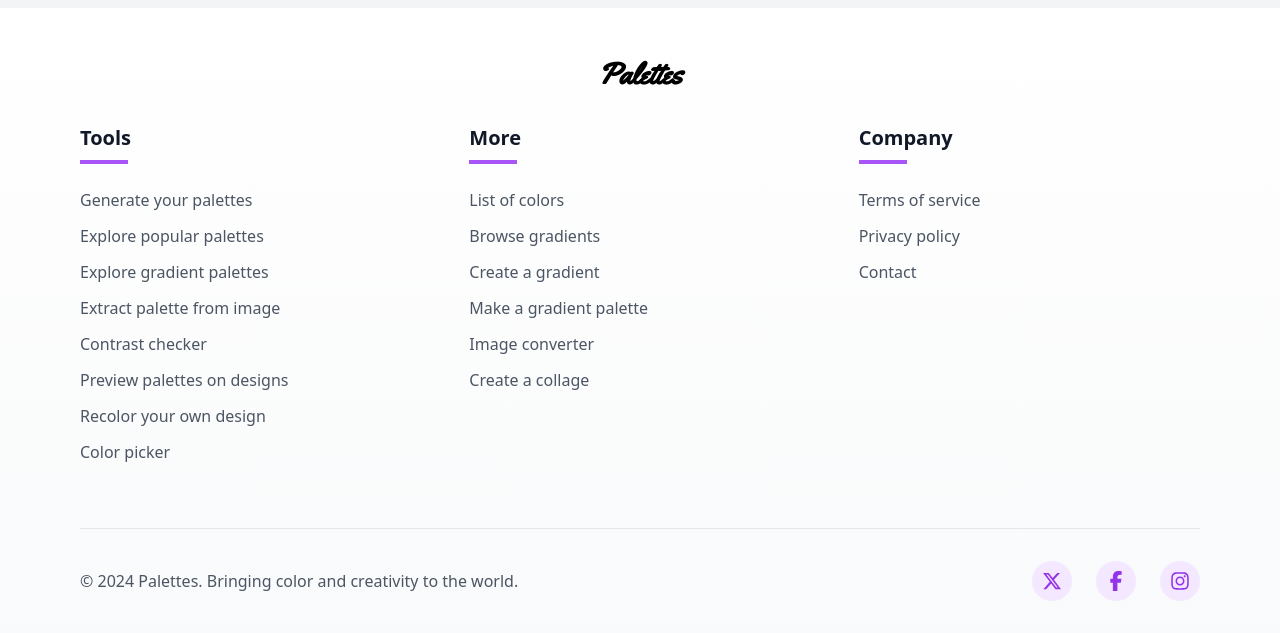
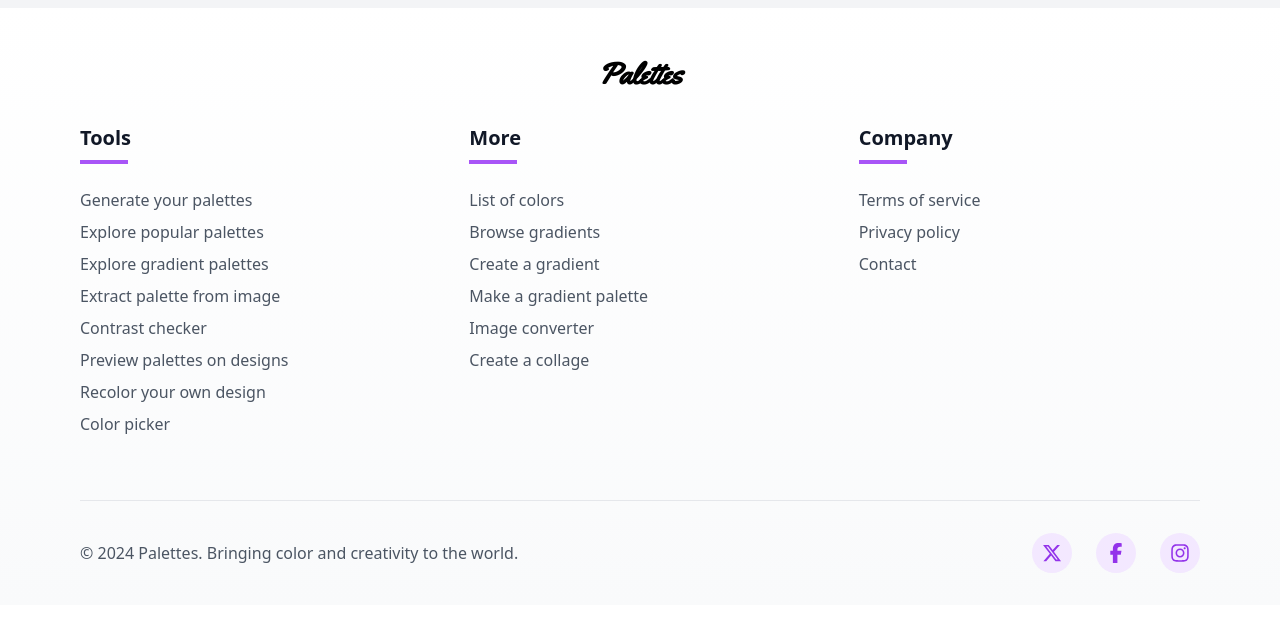
Before and after one commit to Anky9972/colorpalette, a React (Create React App) app: page /reset-password/1 in a window 1280 px wide. Shown: the part 849-1482 px from the top of the page. After the commit the page ends 1454 px from the top, so only its background shows below. Built offline with nearby package versions, Linux system fonts and the light colour scheme.

Commit message:
footer update

```diff
--- a/src/components/Footer.jsx
+++ b/src/components/Footer.jsx
@@ -1,24 +1,6 @@
 import React from "react";
 import { FaFacebookF, FaInstagram, FaXTwitter } from "react-icons/fa6";
 import { motion } from "framer-motion";
-
-const FooterLink = ({ href, children }) => (
-  <motion.li
-    whileHover={{ x: 5 }}
-    transition={{ type: "spring", stiffness: 300 }}
-  >
-    <a
-      href={href}
-      className="hover:underline hover:text-purple-600 transition-colors duration-200 inline-block relative group"
-    >
-      <span className="relative z-10">{children}</span>
-      <motion.span
-        className="absolute bottom-0 left-0 w-0 h-0.5 bg-purple-600 group-hover:w-full transition-all duration-200"
-        whileHover={{ width: "100%" }}
-      />
-    </a>
-  </motion.li>
-);
 
 const SocialIcon = ({ children }) => (
   <motion.li
@@ -71,15 +53,15 @@ const Footer = () => {
             <h3 className="text-lg md:text-xl font-bold text-gray-900 after:content-[''] after:block after:w-12 after:h-1 after:bg-purple-500 after:mt-2">
               Tools
             </h3>
-            <ul className="space-y-2 md:space-y-3 text-gray-600">
-              <FooterLink href="/generate">Generate your palettes</FooterLink>
-              <FooterLink href="/explore">Explore popular palettes</FooterLink>
-              <FooterLink href="/explore/gradient">Explore gradient palettes</FooterLink>
-              <FooterLink href="/image-picker">Extract palette from image</FooterLink>
-              <FooterLink href="/contrast-checker">Contrast checker</FooterLink>
-              <FooterLink href="/upcoming">Preview palettes on designs</FooterLink>
-              <FooterLink href="/upcoming">Recolor your own design</FooterLink>
-              <FooterLink href="/upcoming">Color picker</FooterLink>
+            <ul className="flex flex-col space-y-2 text-gray-600">
+              <a href="/generate">Generate your palettes</a>
+              <a href="/explore">Explore popular palettes</a>
+              <a href="/explore/gradient">Explore gradient palettes</a>
+              <a href="/image-picker">Extract palette from image</a>
+              <a href="/contrast-checker">Contrast checker</a>
+              <a href="/upcoming">Preview palettes on designs</a>
+              <a href="/upcoming">Recolor your own design</a>
+              <a href="/upcoming">Color picker</a>
             </ul>
           </motion.div>
 
@@ -87,13 +69,13 @@ const Footer = () => {
             <h3 className="text-lg md:text-xl font-bold text-gray-900 after:content-[''] after:block after:w-12 after:h-1 after:bg-purple-500 after:mt-2">
               More
             </h3>
-            <ul className="space-y-2 md:space-y-3 text-gray-600">
-              <FooterLink href="/colors">List of colors</FooterLink>
-              <FooterLink href="/gradients">Browse gradients</FooterLink>
-              <FooterLink href="/gradient-maker">Create a gradient</FooterLink>
-              <FooterLink href="/gradient-palette">Make a gradient palette</FooterLink>
-              <FooterLink href="/upcoming">Image converter</FooterLink>
-              <FooterLink href="/upcoming">Create a collage</FooterLink>
+            <ul className="flex flex-col space-y-2 text-gray-600">
+              <a href="/colors">List of colors</a>
+              <a href="/gradients">Browse gradients</a>
+              <a href="/gradient-maker">Create a gradient</a>
+              <a href="/gradient-palette">Make a gradient palette</a>
+              <a href="/upcoming">Image converter</a>
+              <a href="/upcoming">Create a collage</a>
             </ul>
           </motion.div>
 
@@ -101,10 +83,10 @@ const Footer = () => {
             <h3 className="text-lg md:text-xl font-bold text-gray-900 after:content-[''] after:block after:w-12 after:h-1 after:bg-purple-500 after:mt-2">
               Company
             </h3>
-            <ul className="space-y-2 md:space-y-3 text-gray-600">
-              <FooterLink href="/terms">Terms of service</FooterLink>
-              <FooterLink href="privacy">Privacy policy</FooterLink>
-              <FooterLink href="/contact">Contact</FooterLink>
+            <ul className="flex flex-col space-y-2 text-gray-600">
+              <a href="/terms">Terms of service</a>
+              <a href="privacy">Privacy policy</a>
+              <a href="/contact">Contact</a>
             </ul>
           </motion.div>
         </div>
```
